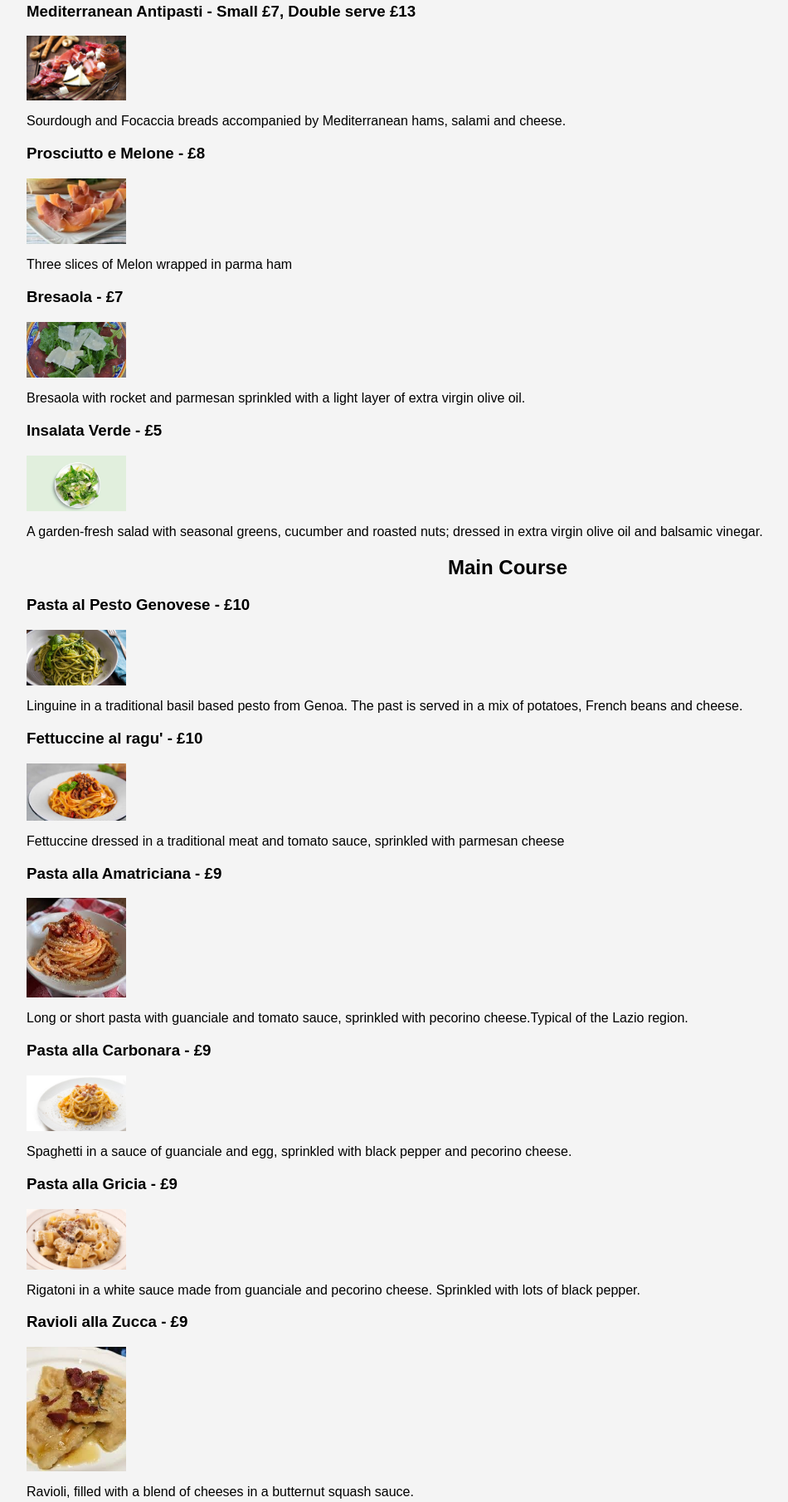
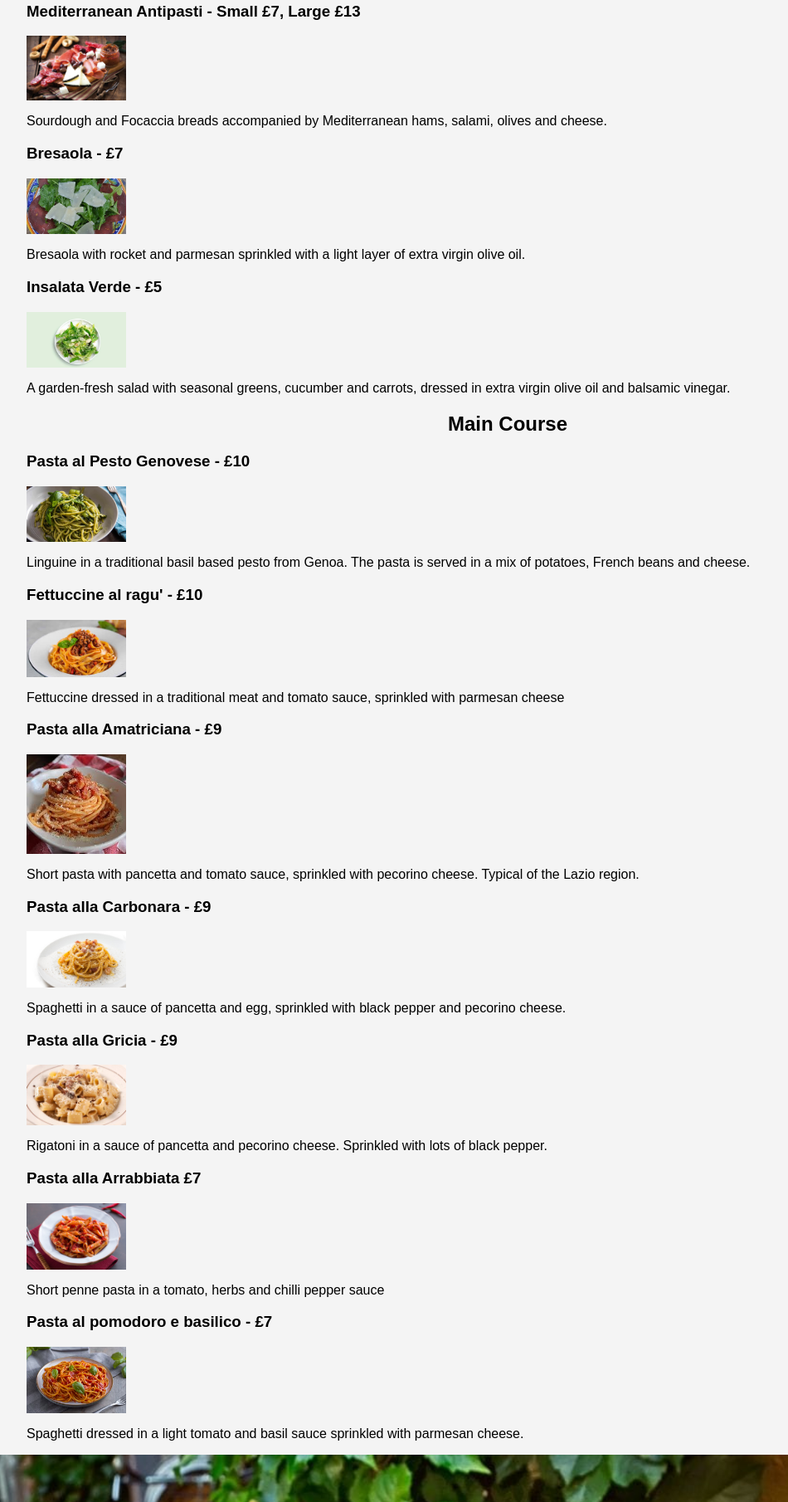
Before and after one commit to mgiammatteo/velletrano-website, a plain HTML site: page menu.html in a window 1280 px wide. Shown: the part 215-2025 px from the top of the page at 83% size, without its empty margins (28-978 px from the left). Drawn offline with Linux system fonts and the light colour scheme.

Commit message:
menu update

```diff
--- a/menu.html
+++ b/menu.html
@@ -18,18 +18,18 @@
         <!-- Starters Section -->
         <h2 style="text-align: center;">Starters</h2>
         <ul>
-            <h3>Mediterranean Antipasti - Small £7, Double serve £13</h3>
+            <h3>Mediterranean Antipasti - Small £7, Large £13</h3>
             <img src="images/antipasto_mediterraneo.jpg" alt="antipasti" class="small-icon" onclick="toggleZoom(this)">
-            <p>Sourdough and Focaccia breads accompanied by Mediterranean hams, salami and cheese.</p>
-            <h3>Prosciutto e Melone - £8</h3>
+            <p>Sourdough and Focaccia breads accompanied by Mediterranean hams, salami, olives and cheese.</p>
+            <!-- <h3>Prosciutto e Melone - £8</h3>
             <img src="images/prosciutto_melone.jpeg" alt="melone" class="small-icon" onclick="toggleZoom(this)">
-            <p>Three slices of Melon wrapped in parma ham</p>
+            <p>Three slices of Melon wrapped in parma ham</p> -->
             <h3>Bresaola - £7</h3>
             <img src="images/bresaola.webp" alt="bresaola" class="small-icon" onclick="toggleZoom(this)">
             <p>Bresaola with rocket and parmesan sprinkled with a light layer of extra virgin olive oil.</p>
             <h3>Insalata Verde - £5</h3>
             <img src="images/green_salad.webp" alt="green salad" class="small-icon" onclick="toggleZoom(this)">
-            <p>A garden-fresh salad with seasonal greens, cucumber and roasted nuts; dressed in extra virgin olive oil and balsamic vinegar.</p>
+            <p>A garden-fresh salad with seasonal greens, cucumber and carrots, dressed in extra virgin olive oil and balsamic vinegar.</p>
         </ul>
 
         <!-- Main Course Section -->
@@ -37,25 +37,25 @@
         <ul>
             <h3>Pasta al Pesto Genovese - £10</h3>
             <img src="images/pesto_genovese.webp" alt="pesto_genovese" class="small-icon" onclick="toggleZoom(this)">
-            <p>Linguine in a traditional basil based pesto from Genoa. The past is served in a mix of potatoes, French beans and cheese.</p>
+            <p>Linguine in a traditional basil based pesto from Genoa. The pasta is served in a mix of potatoes, French beans and cheese.</p>
             <h3>Fettuccine al ragu' - £10</h3>
             <img src="images/ragu.jpeg" alt="ragu" class="small-icon" onclick="toggleZoom(this)">
             <p>Fettuccine dressed in a traditional meat and tomato sauce, sprinkled with parmesan cheese</p>
             <h3>Pasta alla Amatriciana - £9</h3>
             <img src="images/amatrician.jpg" alt="amatriciana" class="small-icon" onclick="toggleZoom(this)">
-            <p>Long or short pasta with guanciale and tomato sauce, sprinkled with pecorino cheese.Typical of the Lazio region.</p>
+            <p>Short pasta with pancetta and tomato sauce, sprinkled with pecorino cheese. Typical of the Lazio region.</p>
             <h3>Pasta alla Carbonara - £9</h3>
             <img src="images/carbonara.jpg" alt="carbonara" class="small-icon" onclick="toggleZoom(this)">
-            <p>Spaghetti in a sauce of guanciale and egg, sprinkled with black pepper and pecorino cheese.</p>
+            <p>Spaghetti in a sauce of pancetta and egg, sprinkled with black pepper and pecorino cheese.</p>
             <h3>Pasta alla Gricia - £9</h3>
             <img src="images/gricia.jpg" alt="gricia" class="small-icon" onclick="toggleZoom(this)">
-            <p>Rigatoni in a white sauce made from guanciale and pecorino cheese. Sprinkled with lots of black pepper.</p>
-            <h3>Ravioli alla Zucca - £9</h3>
+            <p>Rigatoni in a sauce of pancetta and pecorino cheese. Sprinkled with lots of black pepper.</p>
+            <!-- <h3>Ravioli alla Zucca - £9</h3>
             <img src="images/ravioli.jpg" alt="ravioli" class="small-icon" onclick="toggleZoom(this)">
-            <p>Ravioli, filled with a blend of cheeses in a butternut squash sauce.</p>
+            <p>Ravioli, filled with a blend of cheeses in a butternut squash sauce.</p> -->
             <h3>Pasta alla Arrabbiata £7</h3>
             <img src="images/arrabbiata.jpg" alt="arrabbiata" class="small-icon" onclick="toggleZoom(this)">
-            <p>Short penne pasta in a tomatoe, herbs and chilli pepper sauce</p>
+            <p>Short penne pasta in a tomato, herbs and chilli pepper sauce</p>
             <h3>Pasta al pomodoro e basilico - £7</h3>
             <img src="images/pomodoro_basilico.avif" alt="pomodoro and basilico" class="small-icon" onclick="toggleZoom(this)">
             <p>Spaghetti dressed in a light tomato and basil sauce sprinkled with parmesan cheese.</p>
--- a/script.js
+++ b/script.js
@@ -1,9 +1,9 @@
 // List of items
 const items = [
-    'antipastiSmall', 'antipastiLarge', 'prosciuttoMelone', 'bresaola',
+    'antipastiSmall', 'antipastiLarge', 'bresaola',
     'insalataVerde',
     'pastaPesto', 'pastaRagu', 'pastaAmatriciana', 'pastaCarbonara',
-    'ravioliZucca', 'pastaGricia','pastaArrabbiata', 'pastaPomodoro'
+    'pastaGricia','pastaArrabbiata', 'pastaPomodoro'
 ];
 
 // Function to calculate the total amount based on selections
```
Also changed, not shown: order.html (+7 -6 lines).
